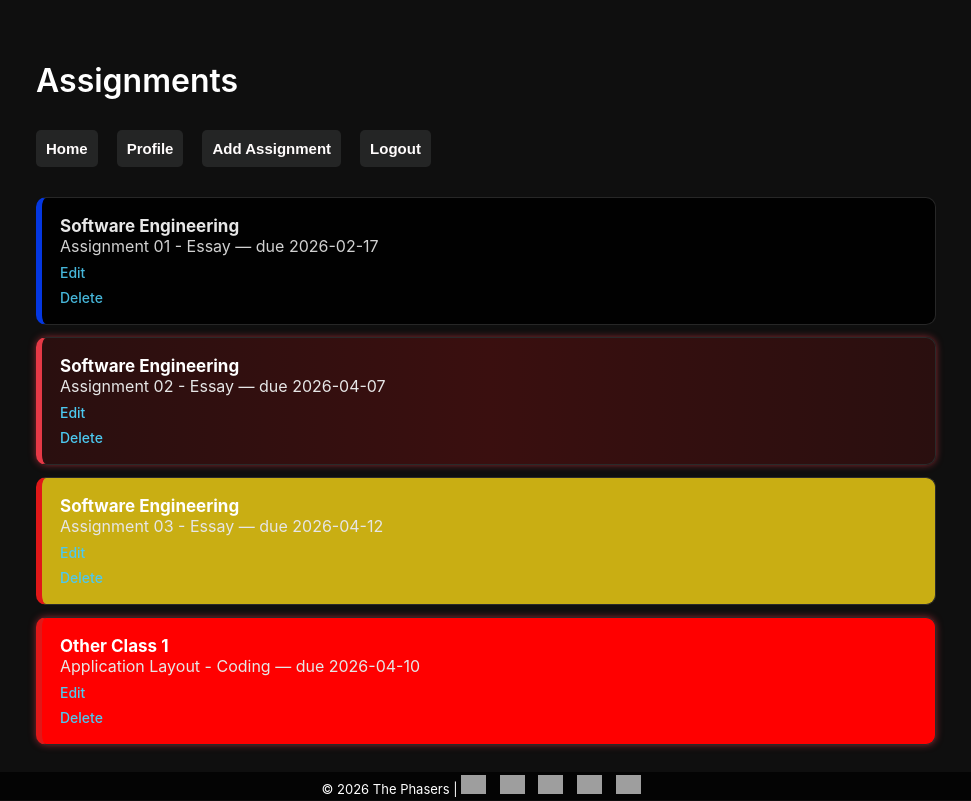
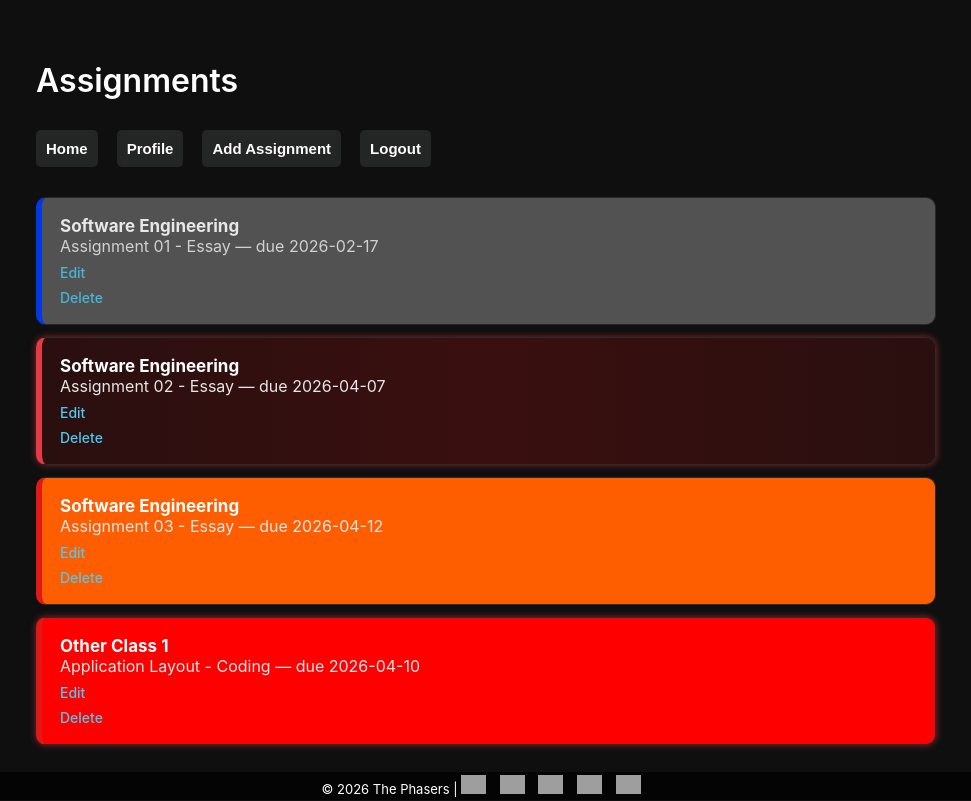
Before and after one commit to OrangeXR/CSCI-4317-SEII-Project, a Flask app: page / in a window 1280 px wide. Shown: the whole page, without its empty margins (154-1125 px from the left). Run offline with Flask 3, Linux system fonts and the light colour scheme; a user stored in the database is signed in; data comes from the database, SQL or seed files in the repository; grey boxes are pictures that could not be loaded.

Commit message:
Update style.css

```diff
--- a/src/static/css/style.css
+++ b/src/static/css/style.css
@@ -162,27 +162,28 @@ p[style*="color:red"] {
 }
 .due-3 {
     border-left: 6px solid #e01818;
-    background: #c9ae13;
+    background: #ff5e00;
 }
 .due-5 {
     border-left: 6px solid #e01818;
-    background: #177c17;
+    background: #ffaa00;
 }
 .due-7 {
     border-left: 6px solid #e01818;
-    background: #177c17;
+    background: #ffee00;
 }
 .due-xxxx {
     border-left: 6px solid #e01818;
-    background: #177c17;
+    background: #88ff00;
 }
 
 /* ====== Done Styling ====== */
 .done {
-    border-left: 6px solid #033cf8;
-    background: #000000;
+    border-left: 6px solid #023dff;
+    background: #5a5a5a;
     opacity: 0.9;
 }
+
 
 
 /* ====== Glow ====== */
```
